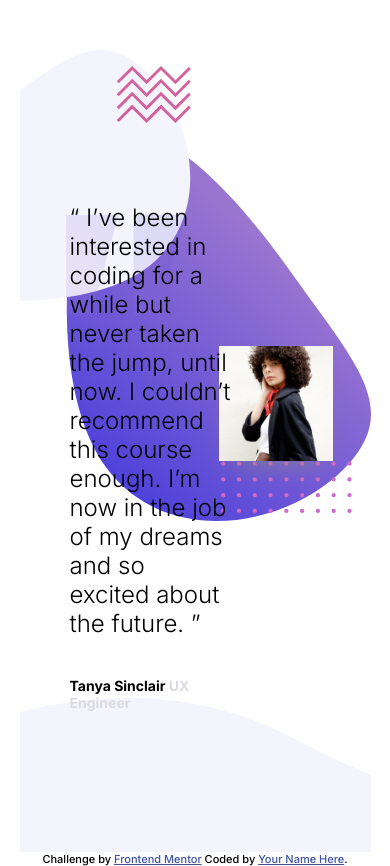
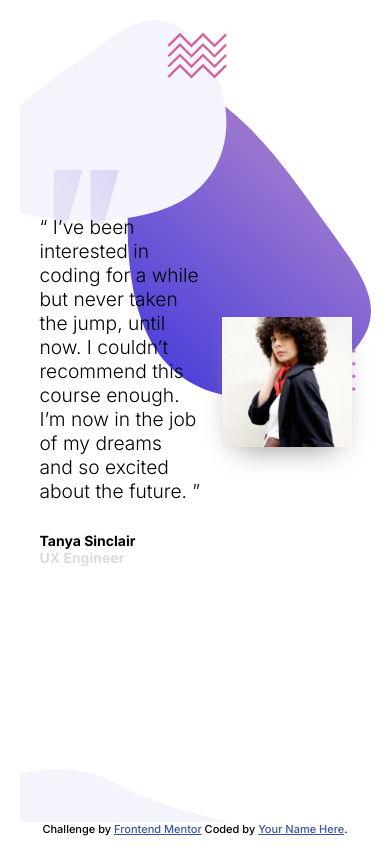
Before and after one commit to juanesgarciag/testimonial-slide, a plain HTML site: page index.html in a window 390 px wide. After the commit the page ends 844 px from the top, so only its background shows below. Drawn offline with Linux system fonts and the light colour scheme.

Commit message:
Responsive 1024 y 800 full

```diff
--- a/style.css
+++ b/style.css
@@ -27,9 +27,9 @@ body{
 .slide_full{
     background-image: url('./images/pattern-quotes.svg'), url('./images/pattern-bg.svg');
     background-repeat: no-repeat;
-    background-size: 120px, 500px;
-    background-position: 20% 28%, right top;
-    padding-top: 2em;
+    background-size: 110px, 500px;
+    background-position: 20% 20%, right top;
+    height: inherit;
     display: flex;
     justify-content: center;
     align-items: center;
@@ -48,7 +48,7 @@ body{
     width: 120%;
     position: relative;
     z-index: 10;
-    top: -15px;
+    top: -70px;
     left: 20px;
 }
 
@@ -56,6 +56,7 @@ body{
     font-size: 18px;
     font-weight: bold;
     position: relative;
+    top: -60px;
     left: 20px;
 }
 
@@ -66,8 +67,8 @@ body{
 .slide_img-tanya{
     width: 80%;
     position: relative;
-    top: -20px;
-    left: 48px;
+    top: -75px;
+    left: 45px;
     -webkit-box-shadow: 0px 14px 29px -15px rgba(133,131,133,1);
     -moz-box-shadow: 0px 14px 29px -15px rgba(133,131,133,1);
     box-shadow: 0px 14px 29px -15px rgba(133,131,133,1);
@@ -80,12 +81,14 @@ body{
     }
 
     .slide_full{
-
+        background-size: 90px, 500px;
+        background-position: 15% 24%, right top;
     }
 
     .slide_img-tanya{
         width: 90%;
-        left: -25px;
+        left: -10px;
+        top: -55px;
     }
 
     .slide_content-text{
@@ -99,3 +102,31 @@ body{
         font-size: 14px;
     }
 }
+
+@media only screen and (max-width: 800px){
+    .main_container{
+        margin-top: 20px;
+        background-size: 60%;
+    }
+
+    .slide_full{
+        background-size: 65px, 400px;
+        background-position: 12% 20%, right top;
+    }
+
+    .slide_content-text{
+        font-size: 1.2rem;
+        left: -70px;
+        width: 150%;
+    }
+
+    .slide_content-profession{
+        left: -70px;
+    }
+
+    .slide_img-tanya{
+        width: 85%;
+        left: 5px;
+        top: -35px;
+    }
+}
```
